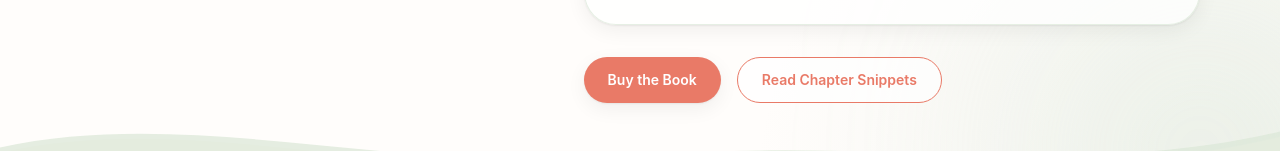
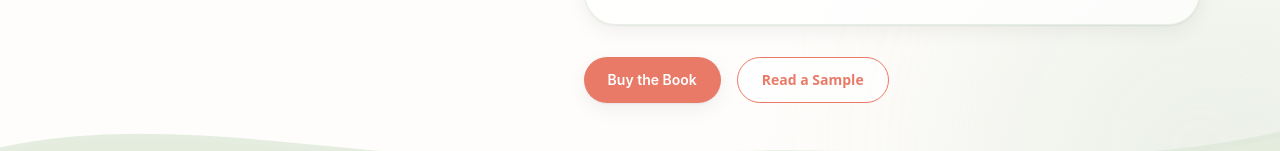
Before and after one commit to goseecreator/calm-parents-confident-kids, a React (Vite) app: page /book in a window 1280 px wide. Shown: the part 649-800 px from the top of the page. Built offline with nearby package versions, Linux system fonts and the light colour scheme.

Commit message:
changed button configurations for better flow on hero and book pages

```diff
--- a/src/pages/Book.jsx
+++ b/src/pages/Book.jsx
@@ -65,11 +65,13 @@ export default function Book() {
                 Buy the Book
               </a>
 
-              <a
-                href="#chapters"
-                className="inline-flex items-center justify-center rounded-full border border-coral bg-white/70 px-6 py-3 font-body text-sm font-semibold text-coral transition hover:bg-cream"
+                 <a
+                href="https://read.amazon.com/sample/1733822402?clientId=share"
+                target="_blank"
+                rel="noopener noreferrer"
+                className="inline-flex items-center justify-center rounded-full border border-coral bg-white/70 px-6 py-3 text-sm font-semibold text-coral transition hover:bg-cream"
               >
-                Read Chapter Snippets
+                Read a Sample
               </a>
             </div>
           </div>
--- a/src/pages/Home.jsx
+++ b/src/pages/Home.jsx
@@ -63,12 +63,10 @@ export default function Home() {
                 </a>
 
                 <a
-                href="https://read.amazon.com/sample/1733822402?clientId=share"
-                target="_blank"
-                rel="noopener noreferrer"
-                className="inline-flex items-center justify-center rounded-full border border-coral bg-white/70 px-6 py-3 text-sm font-semibold text-coral transition hover:bg-cream"
+                  href="/book"
+                  className="inline-flex items-center justify-center rounded-full border border-coral bg-white/70 px-6 py-3 text-sm font-semibold text-coral transition hover:-translate-y-0.5 hover:bg-cream"
                 >
-                Read a Sample
+                  Explore Chapters
                 </a>
 
             </div>
@@ -85,7 +83,7 @@ export default function Home() {
             <img
               src="/CalmParentsFrontCoverFIN.png"
               alt="Calm Parents Confident Kids"
-  className="relative rounded-3xl shadow-[0_18px_45px_rgba(47,58,55,0.18)]"            />
+              className="relative rounded-3xl shadow-[0_18px_45px_rgba(47,58,55,0.18)]" />
 
           </div>
 
@@ -338,20 +336,19 @@ export default function Home() {
               </ul>
 
               <div className="mt-8 flex flex-col gap-4 sm:flex-row sm:justify-center md:justify-start">
+
                 <a
-                  href="/book"
+                  href="https://a.co/d/gUlUB0S"
                   className="inline-flex items-center justify-center rounded-full bg-coral px-6 py-3 text-sm font-semibold text-white shadow-card transition hover:-translate-y-0.5 hover:bg-brand-dark"
                 >
-                  Explore Chapters
+                  Buy the Book
                 </a>
 
                 <a
-                  href="https://read.amazon.com/sample/1733822402?clientId=share"
-                  target="_blank"
-                  rel="noopener noreferrer"
+                  href="/book"
                   className="inline-flex items-center justify-center rounded-full border border-coral bg-white/70 px-6 py-3 text-sm font-semibold text-coral transition hover:-translate-y-0.5 hover:bg-cream"
                 >
-                  Read a Sample
+                  Explore Chapters
                 </a>
               </div>
             </div>
```
Lines whose indentation alone changed are shown as unchanged.
